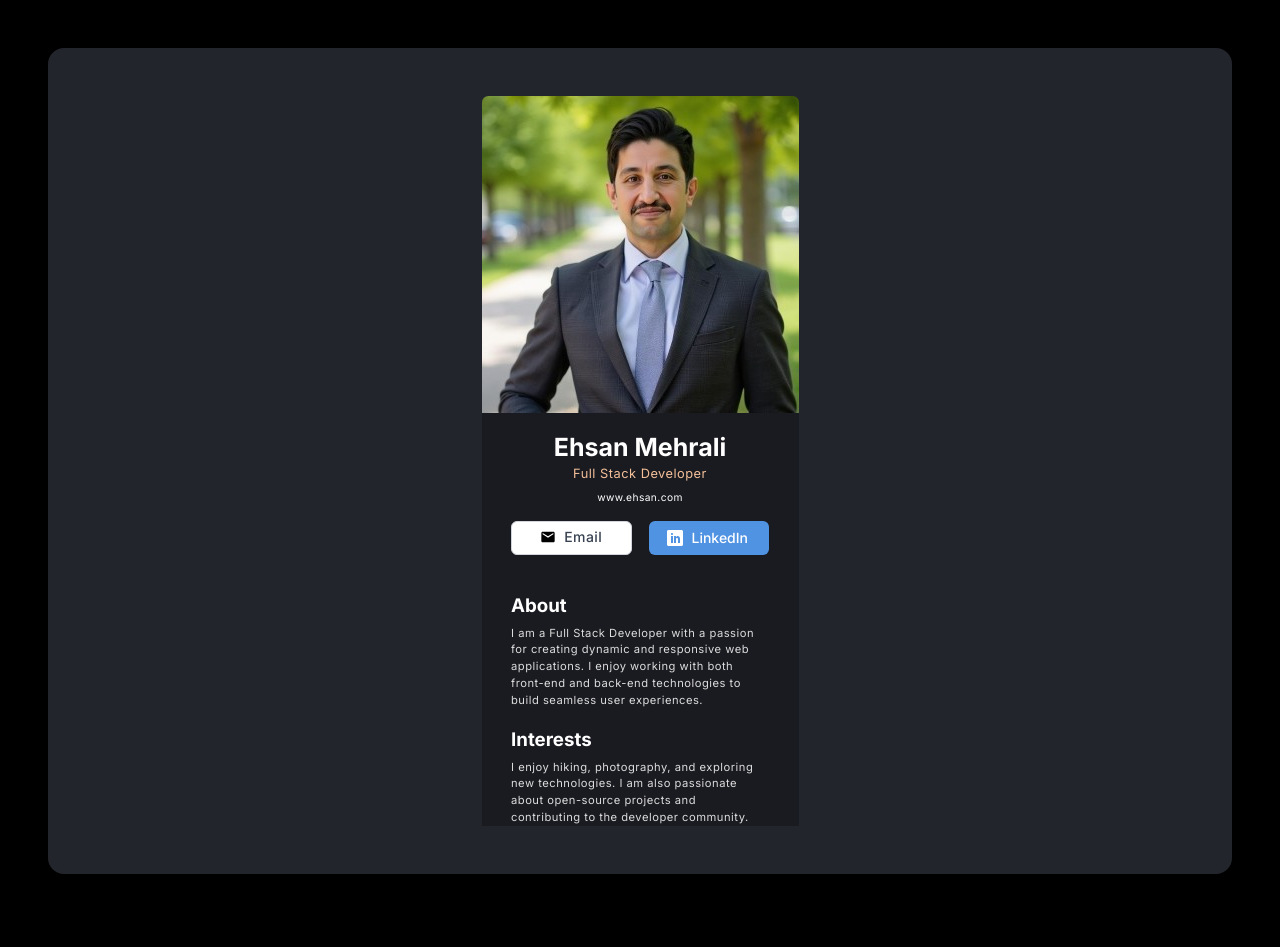
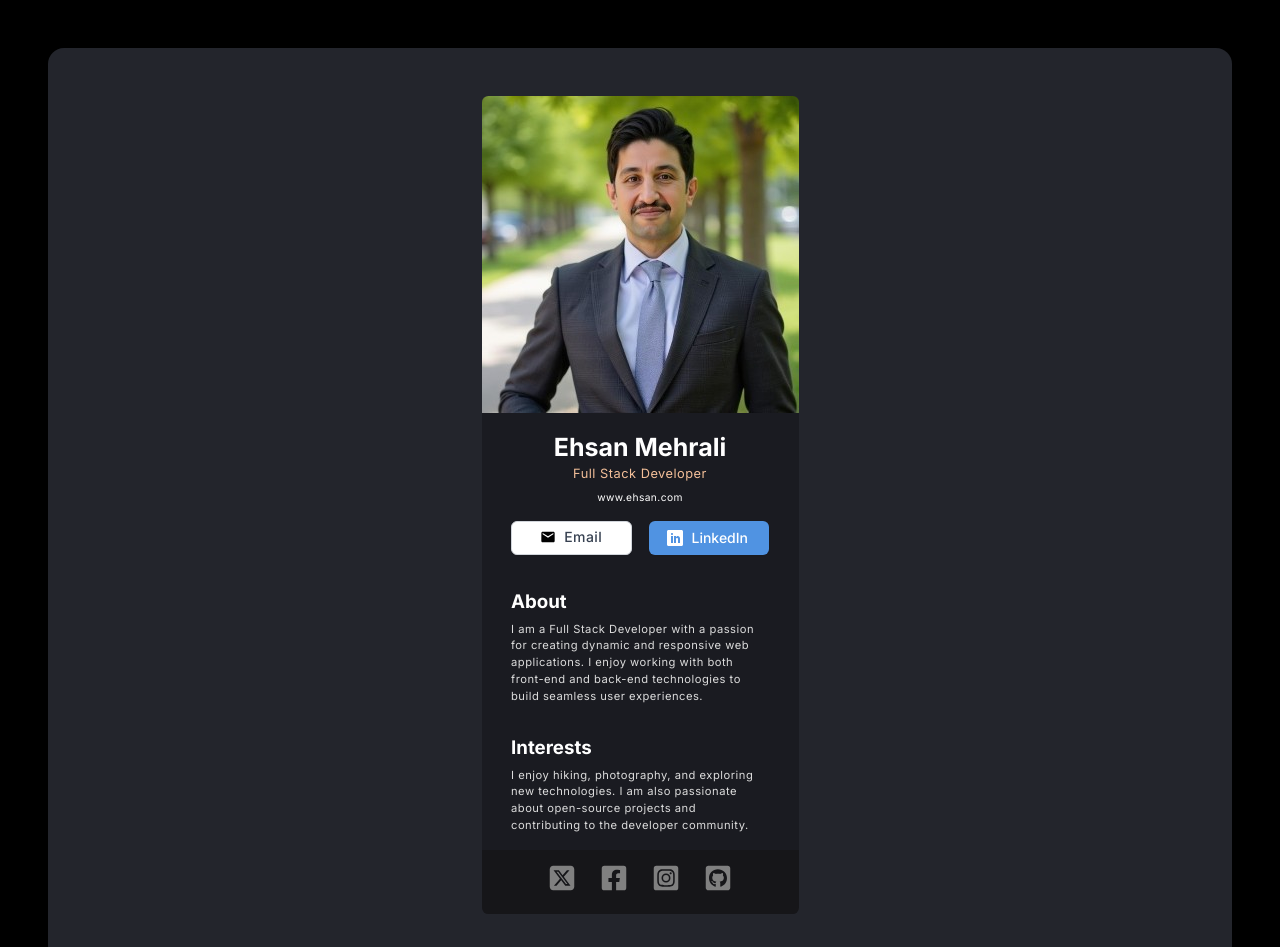
Before and after one commit to ehsanmehrali/digital-business-card, a React (Vite) app: page / in a window 1280 px wide. Shown: the top 947 px of the page. Before the commit the page ends 922 px from the top, so only its background shows below. Built offline with nearby package versions, Linux system fonts and the light colour scheme.

Commit message:
Add footer & social links.

```diff
--- a/src/App.jsx
+++ b/src/App.jsx
@@ -1,10 +1,13 @@
+import Image from "./components/Image";
 import Info from "./components/Info";
-import Image from "./components/Image";
+import Footer from "./components/Footer";
+
 export default function App() {
   return (
     <main>
       <Image />
       <Info />
+      <Footer />
     </main>
   );
 }
--- /dev/null
+++ b/src/components/Footer.jsx
@@ -0,0 +1,38 @@
+import { FaGithubSquare } from "react-icons/fa";
+import { FaFacebookSquare } from "react-icons/fa";
+import { FaInstagramSquare } from "react-icons/fa";
+import { FaSquareXTwitter } from "react-icons/fa6";
+import { IconContext } from "react-icons";
+
+export default function Footer() {
+  return (
+    <footer className="footer-links">
+      <IconContext.Provider value={{ color: "grey", size: "1.75rem" }}>
+        <a href="">
+          <FaSquareXTwitter />
+        </a>
+        <a
+          href="https://www.facebook.com/profile.php?id=100009065963820"
+          target="_blank"
+          rel="noopener noreferrer"
+        >
+          <FaFacebookSquare />
+        </a>
+        <a
+          href="https://www.instagram.com/ehsan.mehrali/"
+          target="_blank"
+          rel="noopener noreferrer"
+        >
+          <FaInstagramSquare />
+        </a>
+        <a
+          href="https://github.com/ehsanmehrali"
+          target="_blank"
+          rel="noopener noreferrer"
+        >
+          <FaGithubSquare />
+        </a>
+      </IconContext.Provider>
+    </footer>
+  );
+}
--- a/src/index.css
+++ b/src/index.css
@@ -140,7 +140,7 @@ a.btn-linkedin:hover {
   width: 16.125rem;
   flex-direction: column;
   align-items: flex-start;
-  margin-top: 1.25rem;
+  margin-top: 1rem;
 }
 
 .text-container h3 {
@@ -158,4 +158,24 @@ a.btn-linkedin:hover {
   line-height: 150%;
   letter-spacing: 0.0313rem;
   text-align: left;
+  margin-bottom: 1rem;
 }
+
+.footer-links {
+  display: grid;
+  grid-template-columns: auto auto auto auto;
+  align-items: center;
+  justify-items: center;
+  grid-column-gap: 1.5rem;
+  column-gap: 1.5rem;
+  border-radius: 0rem 0rem 0.4rem 0.4rem;
+  display: flex;
+  height: 4rem;
+  width: 19.8125rem;
+  justify-content: center;
+  background-color: #161619;
+}
+
+.footer-links a {
+  cursor: pointer;
+}
```
